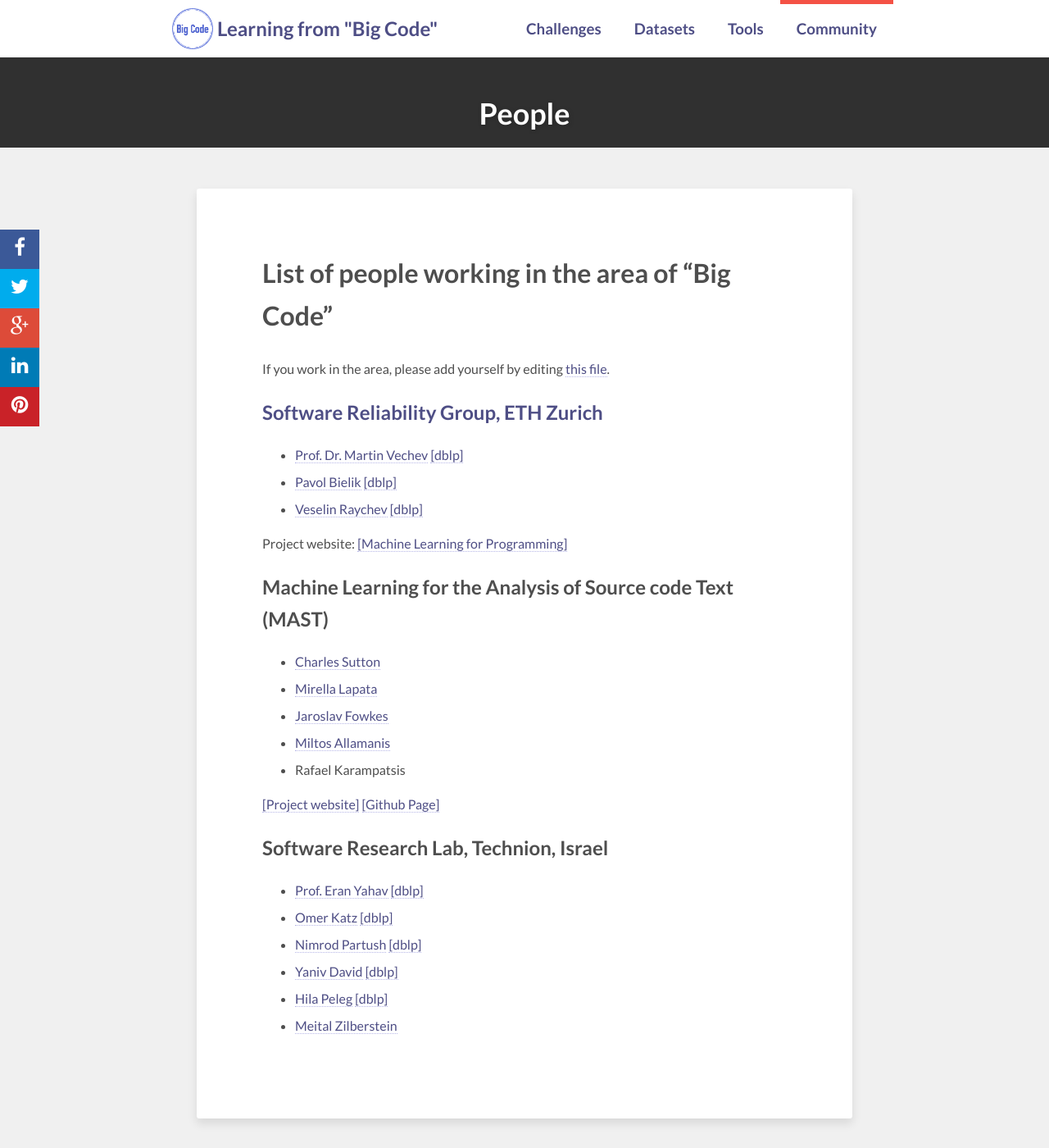
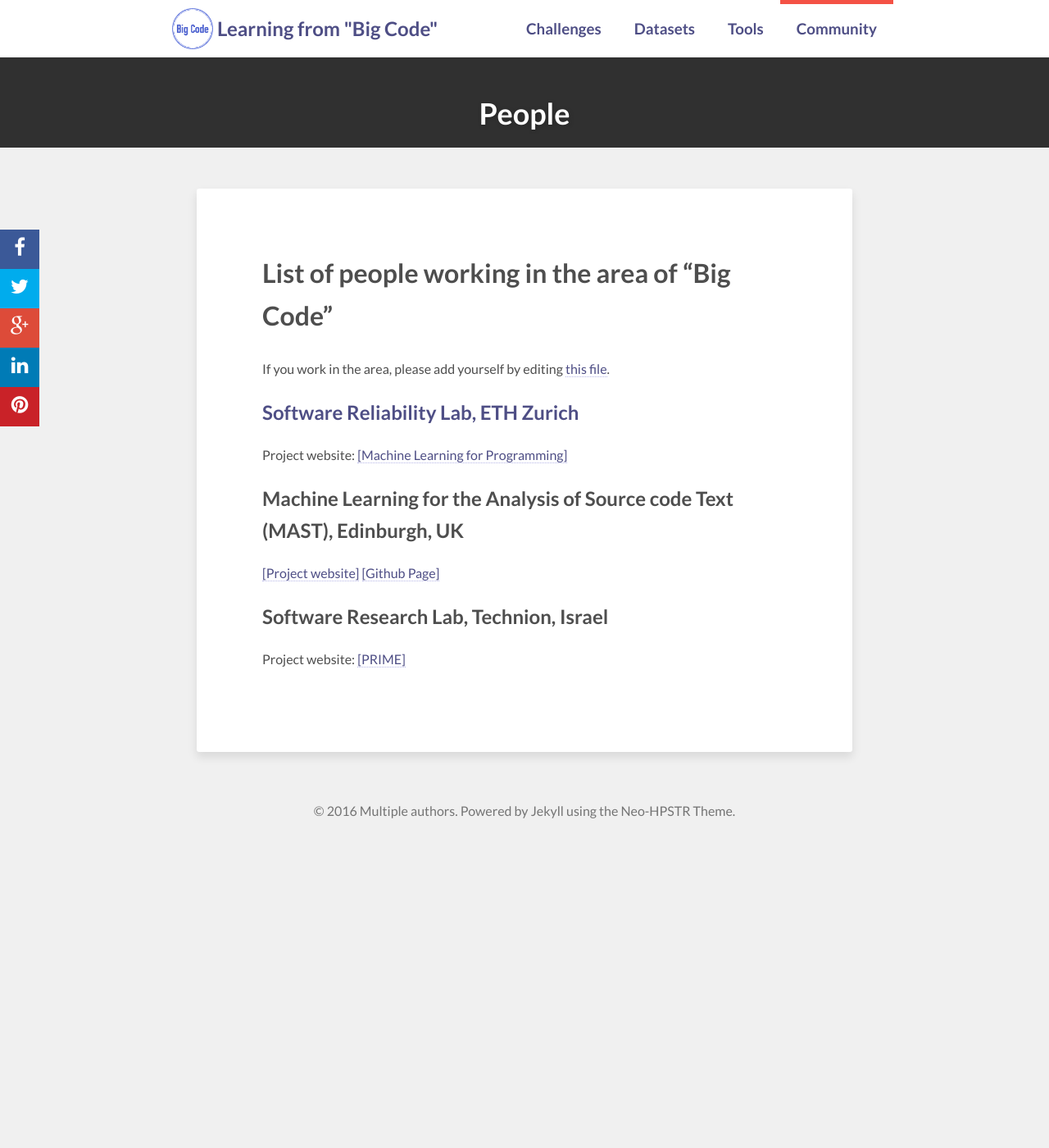
Before and after one commit to learnbigcode/learnbigcode.github.io, a Jekyll site: the page built from community/people/index.md, in a window 1280 px wide and 1400 px high. Shown: the whole window at 82% size. Built offline with Jekyll 4.4.1, drawn with Linux system fonts in a browser that asks for light colours; nearby versions of some CDN libraries; comment, search, counter and statistics services are not loaded.

Commit message:
Update index.md
Only the groups and project web sites are listed -- all relevant papers are found there.

```diff
--- a/community/people/index.md
+++ b/community/people/index.md
@@ -11,29 +11,11 @@ share: false
 
 If you work in the area, please add yourself by editing <a href="https://github.com/learnbigcode/learnbigcode.github.io/blob/master/community/people/index.md">this file</a>.
 
-## <a href="http://www.srl.inf.ethz.ch/">Software Reliability Group, ETH Zurich</a>
-
-* <a href="http://www.srl.inf.ethz.ch/vechev">Prof. Dr. Martin Vechev</a> <a href="http://dblp.uni-trier.de/pers/hd/v/Vechev:Martin_T=">[dblp]</a>
-* <a href="http://www.srl.inf.ethz.ch/bielik">Pavol Bielik</a> <a href="http://dblp.uni-trier.de/pers/hd/b/Bielik:Pavol">[dblp]</a>
-* <a href="http://www.srl.inf.ethz.ch/raychev">Veselin Raychev</a> <a href="http://dblp.uni-trier.de/pers/hd/r/Raychev:Veselin">[dblp]</a>
-
+## <a href="http://www.srl.inf.ethz.ch/">Software Reliability Lab, ETH Zurich</a>
 Project website: <a href="http://www.srl.inf.ethz.ch/spas">[Machine Learning for Programming]</a>
 
-## Machine Learning for the Analysis of Source code Text (MAST)
-
-* [Charles Sutton](http://homepages.inf.ed.ac.uk/csutton/)
-* [Mirella Lapata](http://homepages.inf.ed.ac.uk/mlap/)
-* [Jaroslav Fowkes](http://homepages.inf.ed.ac.uk/jfowkes/)
-* [Miltos Allamanis](http://miltos.allamanis.com)
-* Rafael Karampatsis
-
+## Machine Learning for the Analysis of Source code Text (MAST), Edinburgh, UK
 [[Project website]](http://mast-group.github.io/) [[Github Page]](https://github.com/mast-group)
 
 ## Software Research Lab, Technion, Israel
-
-* <a href="http://cs.technion.ac.il/~yahave">Prof. Eran Yahav</a> <a href="http://dblp.uni-trier.de/pers/hd/y/Yahav:Eran">[dblp]</a>
-* <a href="http://omerkatz.cswp.cs.technion.ac.il/">Omer Katz</a> <a href="http://dblp.uni-trier.de/pers/hd/k/Katz:Omer">[dblp]</a>
-* <a href="http://www.cs.technion.ac.il/~nimi/">Nimrod Partush</a> <a href="http://dblp.uni-trier.de/pers/hd/p/Partush:Nimrod">[dblp]</a>
-* <a href="http://www.cs.technion.ac.il/~yanivd/">Yaniv David</a> <a href="http://dblp.uni-trier.de/pers/hd/d/David:Yaniv">[dblp]</a>
-* <a href="http://hilap.cswp.cs.technion.ac.il/">Hila Peleg</a> <a href="http://dblp.uni-trier.de/pers/hd/p/Peleg:Hila">[dblp]</a>
-* <a href="http://cs.technion.ac.il/~mbs">Meital Zilberstein</a>
+Project website: <a href="http://www.cs.technion.ac.il/~yahave/prime/index.html">[PRIME]</a>
```
